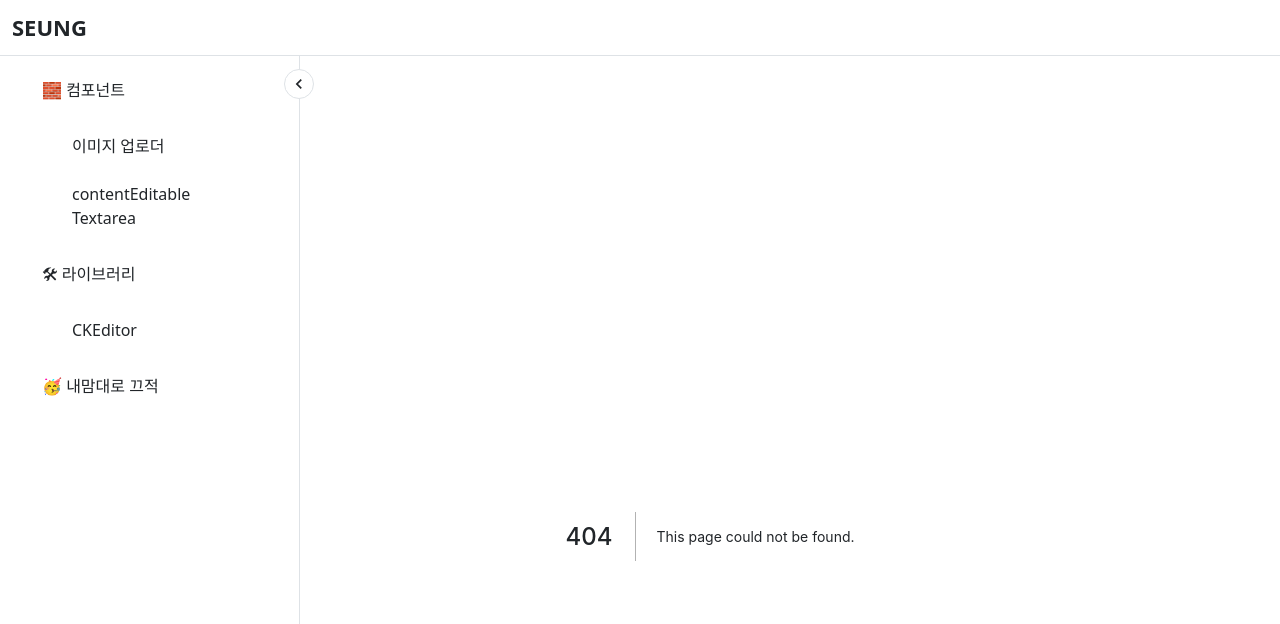
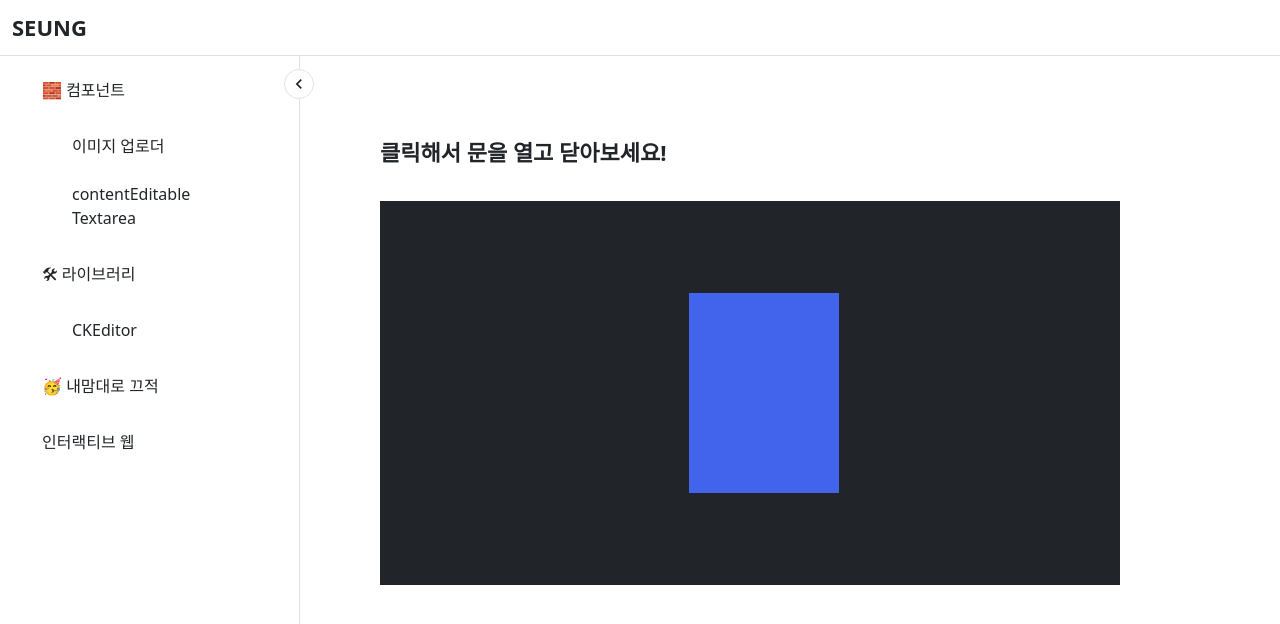
Before and after one commit to sseung95/playground, a Next.js app: page /interactive/door in a window 1280 px wide. Before the commit this address had no page. Shown: the top 624 px of the page. Built offline with nearby package versions, Linux system fonts and the light colour scheme; a web font is replaced by a local one.

Commit message:
feat: 문 열고 닫기

```diff
--- /dev/null
+++ b/pages/interactive/door.tsx
@@ -0,0 +1,8 @@
+import DoorContainer from '@/src/container/interactive/DoorContainer';
+import React from 'react';
+
+const door = () => {
+  return <DoorContainer />;
+};
+
+export default door;
--- a/src/components/Layout/Layout.tsx
+++ b/src/components/Layout/Layout.tsx
@@ -77,6 +77,14 @@ const Layout = ({ children }: LayoutProps) => {
                   onClick={() => router.push('/etc')}
                 >
                   🥳 내맘대로 끄적
+                </MenuItem>
+              </li>
+              <li>
+                <MenuItem
+                  isActive={router.pathname === '/interactive'}
+                  onClick={() => router.push('/interactive')}
+                >
+                  인터랙티브 웹
                 </MenuItem>
               </li>
             </MenuContainer>
--- /dev/null
+++ b/src/components/door/Door.tsx
@@ -0,0 +1,75 @@
+import { useState } from 'react';
+import { color } from '@/styles/color';
+import styled from '@emotion/styled';
+import ChickImg from '@/public/images/chick.png';
+
+const Door = () => {
+  const [active, setActive] = useState(false);
+
+  return (
+    <StyledDoor
+      active={active}
+      onClick={() => {
+        setActive((prev) => !prev);
+      }}
+    >
+      <div className="back">
+        <div className="img-wrapper" />
+      </div>
+      <div className="front"></div>
+    </StyledDoor>
+  );
+};
+
+export default Door;
+
+const StyledDoor = styled.div<{ active: boolean }>`
+  position: relative;
+  width: 150px;
+  height: 200px;
+  background-color: ${color.bg.base};
+  cursor: pointer;
+
+  .front {
+    position: absolute;
+    top: 0;
+    left: 0;
+    width: 100%;
+    height: 100%;
+    background-color: ${color.primary};
+    transition: 0.5s;
+    transform-origin: 0%;
+
+    ${({ active }) =>
+      active &&
+      `
+      transform: perspective(500px) rotateY(-120deg);
+    `}
+  }
+  .back {
+    position: absolute;
+    top: 0;
+    left: 0;
+    width: 100%;
+    height: 100%;
+    background-color: black;
+    overflow: hidden;
+
+    .img-wrapper {
+      width: 100%;
+      height: 100%;
+      background-image: url(${ChickImg.src});
+      background-size: contain;
+      background-repeat: no-repeat;
+      background-position: 50% 100%;
+      transform: translateX(100%);
+      transition: 0.5s 0.5s;
+
+      ${({ active }) =>
+        active &&
+        `
+        transform: translateX(0%);
+      `}
+    }
+  }
+`;
--- /dev/null
+++ b/src/container/interactive/DoorContainer.tsx
@@ -0,0 +1,28 @@
+import Door from '@/src/components/door/Door';
+import { color } from '@/styles/color';
+import { BoxSC } from '@/styles/components/common';
+import styled from '@emotion/styled';
+
+const DoorContainer = () => {
+  return (
+    <BoxSC.Box>
+      <BoxSC.BoxTitle>클릭해서 문을 열고 닫아보세요!</BoxSC.BoxTitle>
+      <BoxSC.BoxBody>
+        <Stage>
+          <Door />
+        </Stage>
+      </BoxSC.BoxBody>
+    </BoxSC.Box>
+  );
+};
+
+export default DoorContainer;
+
+const Stage = styled.div`
+  display: flex;
+  align-items: center;
+  justify-content: center;
+  width: 60vw;
+  height: 30vw;
+  background-color: ${color.gray.gray10};
+`;
--- a/src/container/interactive/InteractiveContainer.tsx
+++ b/src/container/interactive/InteractiveContainer.tsx
@@ -9,6 +9,9 @@ const InteractiveContainer = () => {
       <LinkButton>
         <Link href={'/interactive/card'}>카드 뒤집기 👉</Link>
       </LinkButton>
+      <LinkButton>
+        <Link href={'/interactive/door'}>문 열고 닫기 👉</Link>
+      </LinkButton>
     </Container>
   );
 };
@@ -19,7 +22,7 @@ const Container = styled.div`
   display: flex;
   flex-direction: column;
   justify-content: center;
-  align-items: center;
+  align-items: flex-start;
   gap: 20px;
 `;
 
```
Also changed, not shown: public/images/chick.png (added).
